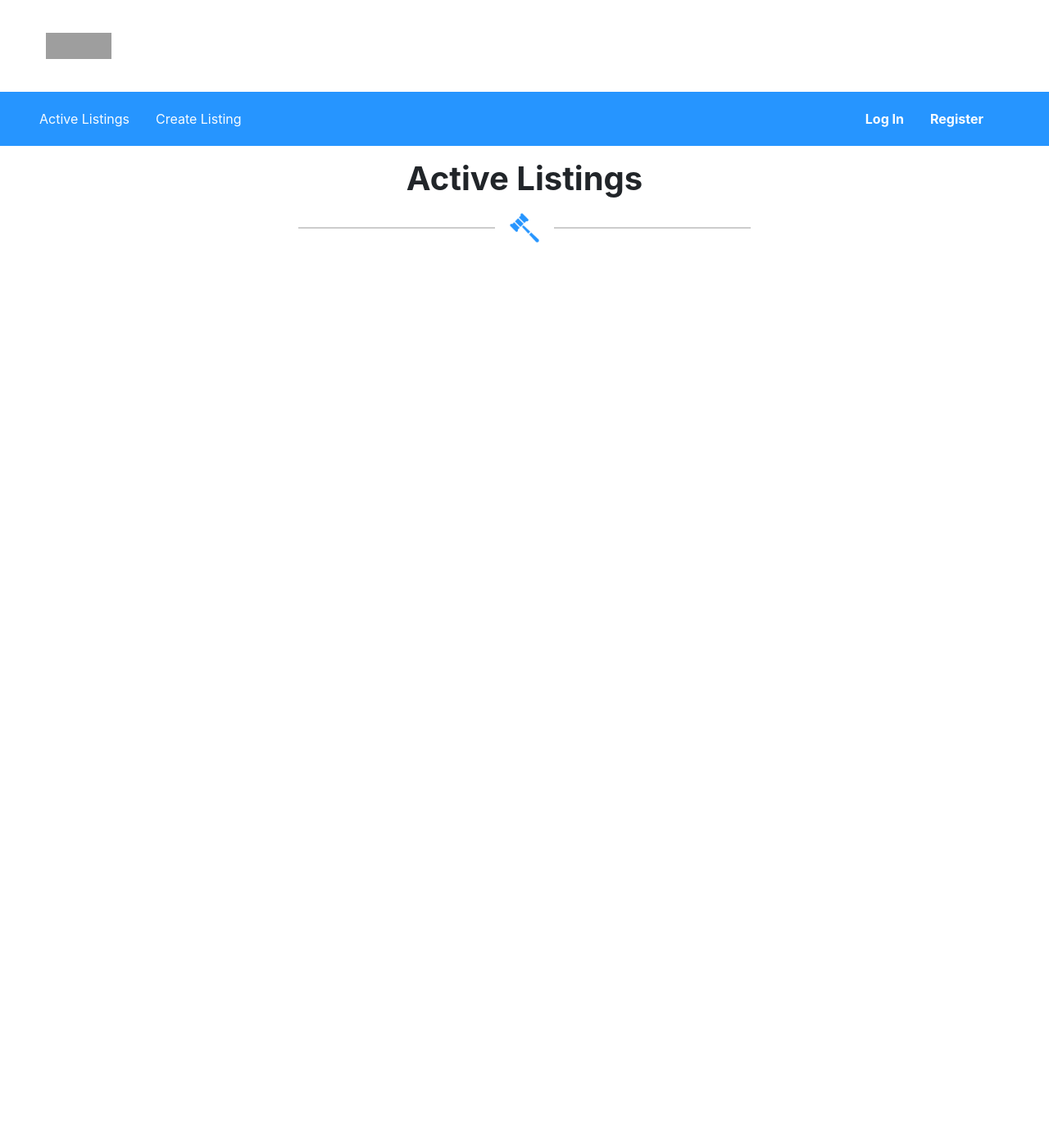
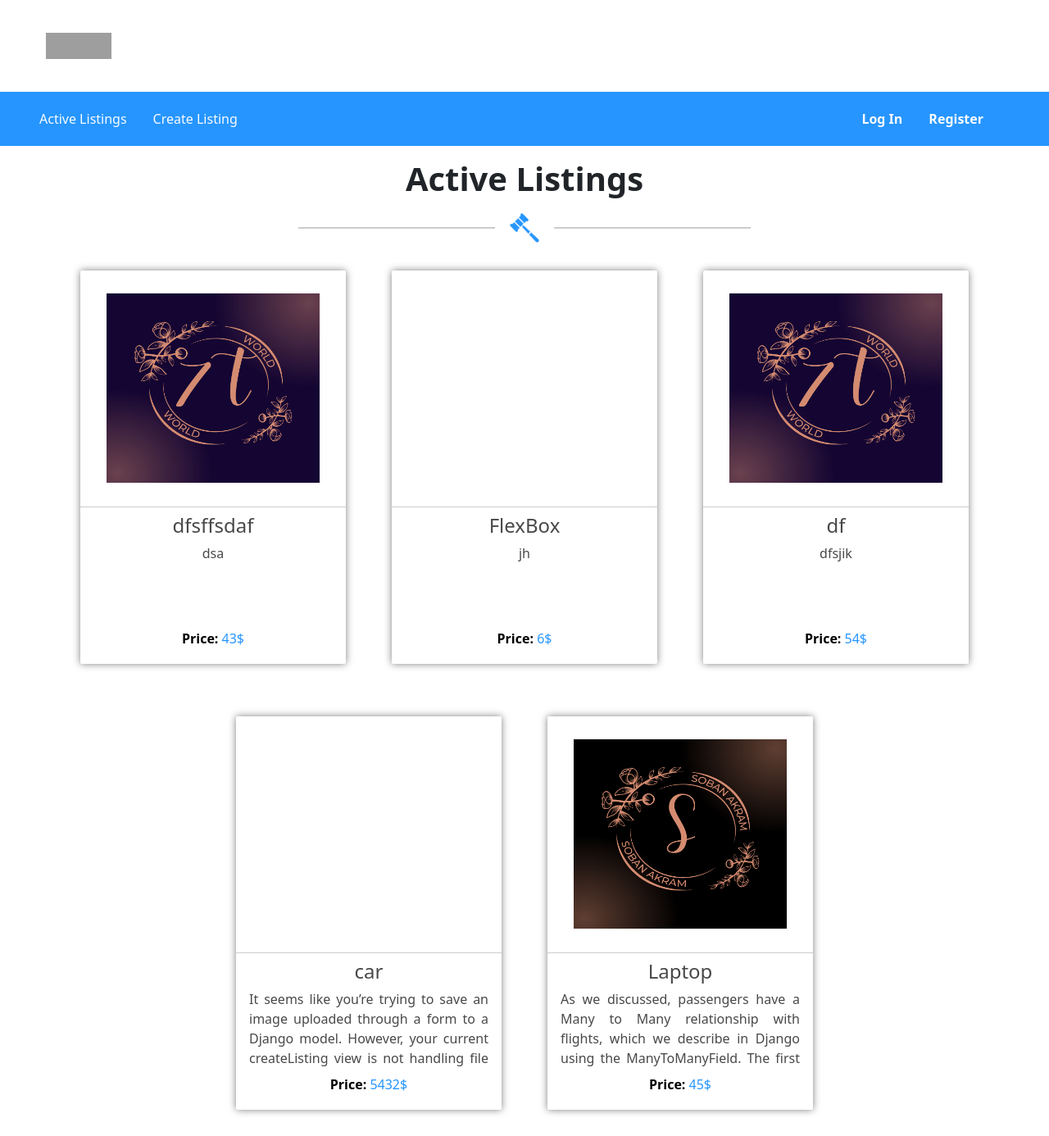
Before and after one commit to SOBAN7AKRAM/commerce, a Django app: page / in a window 1280 px wide. Shown: the whole page at 82% size. Before the commit the page ends 296 px from the top, so only its background shows below. Run offline with Django 3.2, Linux system fonts and the light colour scheme; data comes from the database, SQL or seed files in the repository; both versions use the stored data as it was after the commit; some libraries are stand-ins or nearby versions; grey boxes are pictures that could not be loaded.

Commit message:
Before watchlist

```diff
--- a/auctions/models.py
+++ b/auctions/models.py
@@ -15,11 +15,11 @@
         none = '', _('None')
     title = models.CharField(max_length=64)
     description = models.TextField()
-    image = models.ImageField(blank=True)
+    image = models.ImageField(default='', upload_to='images/')
     initialBid = models.IntegerField(default = 0)
     category = models.CharField(max_length=64, choices = categories, default = categories.none, blank = True)
     owner = models.ForeignKey(User, on_delete=models.CASCADE, related_name = "owner")
-
+    watchList = models.ManyToManyField(User, default='', related_name="watchList")
     def __str__(self):
         return f"{self.title}"
 
--- a/auctions/static/auctions/styles.css
+++ b/auctions/static/auctions/styles.css
@@ -1,3 +1,12 @@
+body {
+  width: 100vw;
+}
+
+* {
+  margin: 0;
+  padding: 0;
+}
+
 .logo {
   width: 8rem;
   height: 6rem;
@@ -97,4 +106,89 @@
   width: 60%;
 }
 
+.item {
+  height: 30rem;
+  background-color: white;
+  border-radius: 2px;
+  box-shadow: 0 0 10px rgba(0, 0, 0, 0.5);
+}
+
+.item {
+  margin: 2rem 1rem;
+}
+
+.picture {
+  display: flex;
+  align-items: center;
+  justify-content: center;
+  width: 100%;
+  height: 60%;
+}
+.picture img {
+  width: 80%;
+  height: 80%;
+}
+
+.title {
+  border-top: 1px solid #CCCCCC;
+  color: #484848;
+  padding-top: 0.5rem;
+  display: flex;
+  flex-direction: column;
+  align-items: center;
+}
+.title p {
+  margin-top: 0.5rem;
+  color: black;
+  font-weight: bold;
+}
+.title p span {
+  color: #2695FF;
+  font-weight: normal;
+}
+.title h4:hover {
+  cursor: pointer;
+  color: #2695FF;
+}
+
+.description {
+  height: 6rem;
+  overflow: hidden;
+  padding: 0rem 1rem;
+  text-align: justify;
+}
+
+.aHover {
+  cursor: pointer;
+  text-decoration: none;
+  color: inherit;
+}
+
+.itemContainer {
+  margin: 2rem 1rem;
+  display: grid;
+  grid-template-columns: 1fr 2fr;
+}
+.itemContainer .picture {
+  box-shadow: 0 0 10px rgba(0, 0, 0, 0.5);
+  height: 20rem;
+  width: 30rem;
+}
+.itemContainer .picture img {
+  width: 90%;
+  height: 90%;
+  border-radius: 1rem;
+}
+.itemContainer .description {
+  box-shadow: 0 0 10px rgba(0, 0, 0, 0.5);
+  height: 100%;
+}
+.itemContainer .description h3 {
+  margin-top: 1rem;
+}
+
+.btnWatch {
+  margin-left: 2rem;
+}
+
 /*# sourceMappingURL=styles.css.map */
--- a/auctions/static/auctions/styles.scss
+++ b/auctions/static/auctions/styles.scss
@@ -1,10 +1,15 @@
 $blue: #2695FF;
 $navtext: #F8FCFF;
 $grey: #CCCCCC;
-// body {
-//     // padding: 10px;
-//     font-family: 'Helvetica Neue';
-// }
+body {
+    // padding: 10px;
+    // font-family: 'Helvetica Neue';
+    width: 100vw;
+}
+*{
+    margin: 0;
+    padding: 0;
+}
 .logo{
     width: 8rem;
     height: 6rem;
@@ -64,7 +69,7 @@
     }
 }
 .line{
-    // box-shadow: 0 0 10px rgba(0, 0, 0, 0.5);
+
     width: 15rem;
     height: 2px;
     background-color: $grey;
@@ -92,3 +97,83 @@
     margin: 1rem 0rem;
     width: 60%;
 }
+.item{
+    height: 30rem;
+    background-color: white;
+    border-radius: 2px;
+    box-shadow: 0 0 10px rgba(0, 0, 0, 0.5);
+}
+.item{
+    margin: 2rem 1rem;
+}
+.picture{
+    display: flex;
+    align-items: center;
+    justify-content: center;
+    width: 100%;
+    height: 60%;
+        img{
+            width: 80%;
+            height: 80%;
+        }
+
+}
+.title{
+    border-top: 1px solid $grey;
+    color: #484848;
+    padding-top: 0.5rem;
+    display: flex;
+    flex-direction: column;
+    align-items: center;
+    p{
+        margin-top: 0.5rem;
+        color: black;
+        font-weight: bold;
+        span{
+            color: $blue;
+            font-weight: normal;
+        }
+    }
+    h4:hover{
+        cursor: pointer;
+        color: $blue;
+    }
+}
+.description{
+    height: 6rem;
+    overflow: hidden;
+    padding: 0rem 1rem;
+    text-align: justify;
+}
+.aHover{
+    cursor: pointer;
+    text-decoration: none;
+    color: inherit;
+}
+.itemContainer{
+    margin: 2rem 1rem;
+    display: grid;
+    grid-template-columns: 1fr 2fr;
+    // flex-direction: row;
+    .picture{
+    box-shadow: 0 0 10px rgba(0, 0, 0, 0.5);
+        height: 20rem;
+        width: 30rem;
+        img{
+            width: 90%;
+            height: 90%;
+            border-radius: 1rem;
+        }
+    }
+    .description{
+    box-shadow: 0 0 10px rgba(0, 0, 0, 0.5);
+
+        height: 100%;
+        h3{
+            margin-top: 1rem;
+        }
+    }
+}
+.btnWatch{
+    margin-left: 2rem;
+}
--- a/auctions/templates/auctions/create.html
+++ b/auctions/templates/auctions/create.html
@@ -2,7 +2,8 @@
 {% load static %}
 {% block body %}
     <h2 class="heading">Create Listing</h2>
-    <form action="">
+    <form action="{% url 'create' %}" enctype="multipart/form-data" method="post">
+        {% csrf_token %}
         <div class="formContainer">
             <div class="form-group form">
                 {{ form }}
--- a/auctions/templates/auctions/index.html
+++ b/auctions/templates/auctions/index.html
@@ -1,7 +1,6 @@
 {% extends "auctions/layout.html" %}
 {% load static %}
 {% block body %}
-
     <h2 class="heading">Active Listings</h2>
     <div class="hammer">
         <div class="line"></div>
@@ -9,4 +8,28 @@
         <div class="line"></div>
     </div>
 
+    <div class="container">
+    <div class="row justify-content-md-center">
+    {% for list in auctionlist %}
+        <div class="col-12 col-sm-6 col-md-4">
+            <div class="item">
+                    <a class="aHover" href="{% url 'item' list.id%}">
+                    <div class="picture">
+                        {% if list.image %}
+                        <img src="{{list.image.url}}" alt="image">
+                        {% endif %}
+                    </div>
+                    <div class="title">
+                        <h4>{{list.title}}</h4>
+                    </a>
+                    <div class="description">
+                        {{list.description}}
+                    </div>
+                    <p>Price: <span>{{list.initialBid}}$</span></p>
+                </div>
+            </div>
+        </div>
+    {% endfor %}
+    </div>
+    </div>
 {% endblock %}
--- a/auctions/templates/auctions/layout.html
+++ b/auctions/templates/auctions/layout.html
@@ -5,9 +5,10 @@
 
 <head>
     <title>{% block title %}Auctions{% endblock %}</title>
-    <link rel="stylesheet" href="https://stackpath.bootstrapcdn.com/bootstrap/4.4.1/css/bootstrap.min.css"
-        integrity="sha384-Vkoo8x4CGsO3+Hhxv8T/Q5PaXtkKtu6ug5TOeNV6gBiFeWPGFN9MuhOf23Q9Ifjh" crossorigin="anonymous">
+    <meta name="viewport" content="width=device-width, initial-scale=1">
+    <link href="https://cdn.jsdelivr.net/npm/bootstrap@5.3.3/dist/css/bootstrap.min.css" rel="stylesheet" integrity="sha384-QWTKZyjpPEjISv5WaRU9OFeRpok6YctnYmDr5pNlyT2bRjXh0JMhjY6hW+ALEwIH" crossorigin="anonymous">
     <link href="{% static 'auctions/styles.css' %}" rel="stylesheet">
+
 </head>
 
 <body>
--- a/auctions/urls.py
+++ b/auctions/urls.py
@@ -1,11 +1,14 @@
 from django.urls import path
-
+from django.conf import settings
 from . import views
+from django.conf.urls.static import static
 
 urlpatterns = [
     path("", views.index, name="index"),
     path("login", views.login_view, name="login"),
     path("logout", views.logout_view, name="logout"),
     path("register", views.register, name="register"),
-    path("createListing", views.createListing, name="create")
-]
+    path("createListing", views.createListing, name="create"),
+    path("item/<int:Id>/", views.viewItem, name="item")
+
+]+ static(settings.MEDIA_URL, document_root=settings.MEDIA_ROOT)
--- a/auctions/views.py
+++ b/auctions/views.py
@@ -12,7 +12,9 @@
 
 
 def index(request):
-    return render(request, "auctions/index.html")
+    return render(request, "auctions/index.html", {
+        'auctionlist' : AuctionListing.objects.all(),
+    })
 
 
 def login_view(request):
@@ -70,11 +72,31 @@
 
 
 def createListing(request):
+    if request.method == "POST":
+        form = createListingForm(request.POST, request.FILES)
+        if form.is_valid():
+            title = form.cleaned_data["title"]
+            description = form.cleaned_data["description"]
+            initialBid = form.cleaned_data["initialBid"]
+            picture = form.cleaned_data["picture"]
+            category = form.cleaned_data["category"]
+            if User.is_authenticated:
+                ac = AuctionListing(title=title, description=description, initialBid=initialBid, image=picture, category=category, owner = request.user)
+                ac.save()
+                return HttpResponseRedirect(reverse('index'))
+        else:
+            return render(request, 'auctions/create.html', {
+                'form' : form
+            })
     form = createListingForm(label_suffix='')
     return render(request, "auctions/create.html", {
         'form': form,
     })
-
+def viewItem(request, Id):
+    ac = AuctionListing.objects.get(id=Id)
+    return render(request, 'auctions/item.html', {
+        'auctionList': ac
+    })
 def register(request):
     if request.method == "POST":
         username = request.POST["username"]
--- a/commerce/settings.py
+++ b/commerce/settings.py
@@ -11,10 +11,10 @@
 """
 
 import os
-
 # Build paths inside the project like this: os.path.join(BASE_DIR, ...)
 BASE_DIR = os.path.dirname(os.path.dirname(os.path.abspath(__file__)))
-
+MEDIA_ROOT = os.path.join(BASE_DIR, 'media')
+MEDIA_URL = '/media/'
 
 # Quick-start development settings - unsuitable for production
 # See https://docs.djangoproject.com/en/3.0/howto/deployment/checklist/
--- a/commerce/urls.py
+++ b/commerce/urls.py
@@ -14,9 +14,11 @@
     2. Add a URL to urlpatterns:  path('blog/', include('blog.urls'))
 """
 from django.contrib import admin
+from django.conf import settings
 from django.urls import include, path
+from django.conf.urls.static import static
 
 urlpatterns = [
     path("admin/", admin.site.urls),
     path("", include("auctions.urls"))
-]
+] + static(settings.MEDIA_URL, document_root=settings.MEDIA_ROOT)
```
Also changed, not shown: auctions/templates/auctions/item.html (added, +20 -0 lines), auctions/migrations/0006_alter_auctionlisting_image.py (added), auctions/migrations/0007_alter_auctionlisting_image.py (added), auctions/migrations/0008_auctionlisting_watchlist.py (added), db.sqlite3, media/images/7_1.png (added), media/images/7_1_UjgWO84.png (added), media/images/7_2.png (added), 1 other file.
